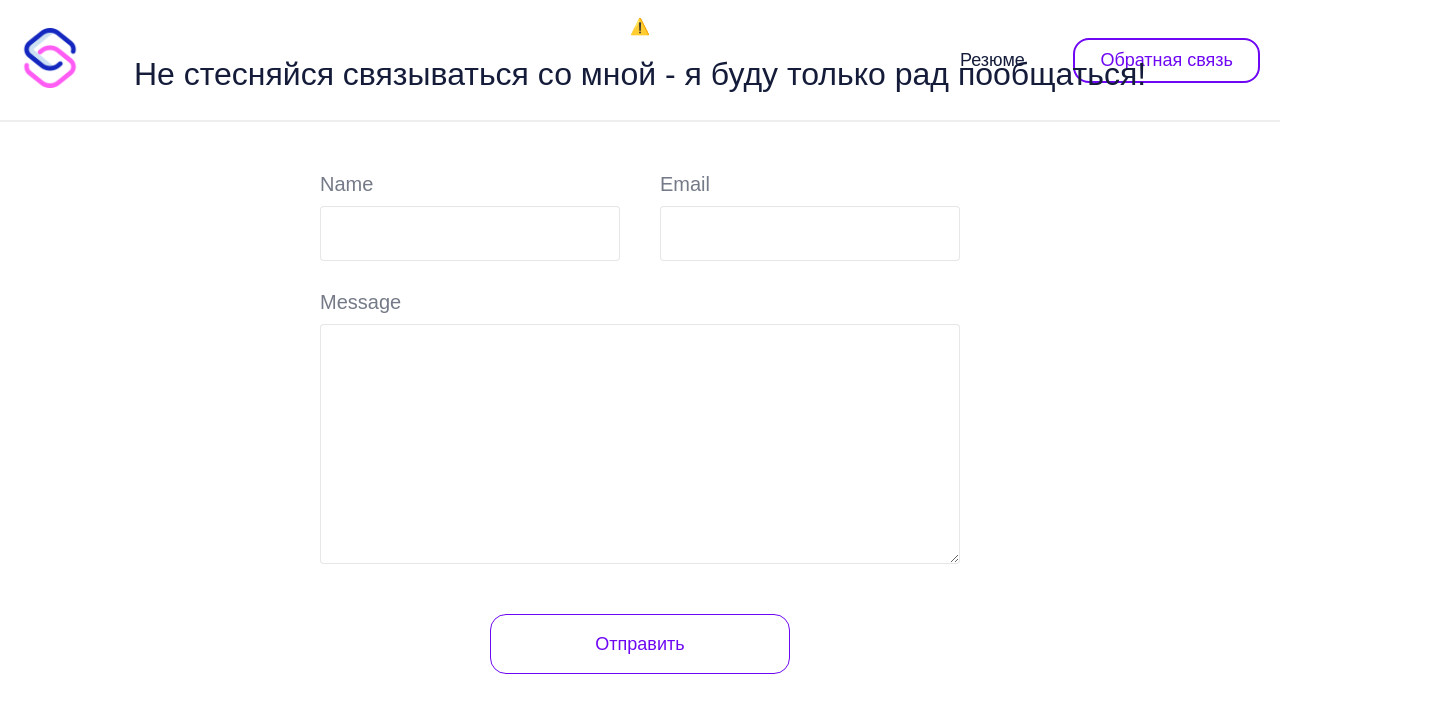
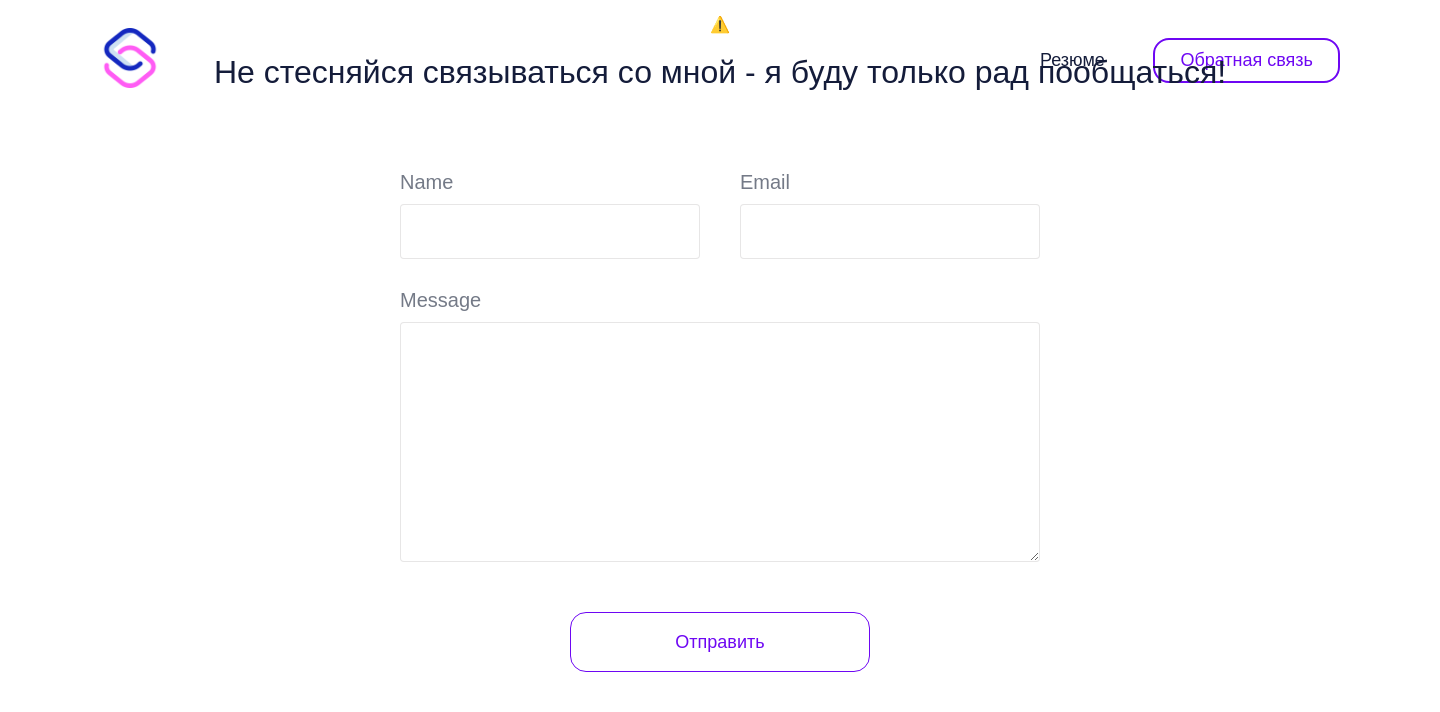
Before and after one commit to Minkaill/developer-portfolio, a Next.js app: page /feedback in a window 1280 px wide. Shown: the top 712 px of the page, 1440 px wide, since content can reach past the window. Built offline with nearby package versions, Linux system fonts and the light colour scheme; no server answers.

Commit message:
Added adaptive layout

```diff
--- a/components/Header.tsx
+++ b/components/Header.tsx
@@ -25,7 +25,6 @@ const Header = () => {
           </div>
         </nav>
       </header>
-      <hr className={styles.hr} />
     </>
   );
 };
--- a/pages/_app.tsx
+++ b/pages/_app.tsx
@@ -10,6 +10,7 @@ const App = ({ Component, pageProps }: AppProps) => {
         <link href="https://fonts.googleapis.com/css2?family=Inter:wght@400;500;600;700;800&family=Montserrat:wght@200;600&family=Nunito+Sans:ital,wght@0,200;0,300;0,400;0,600;0,700;0,800;1,200;1,300;1,400&family=Roboto+Condensed:wght@300;700&family=Roboto:wght@300&display=swap" />
       </Head>
       <main className="main">
+        {/* <hr className="hr_main"/> */}
         <Component {...pageProps} />
       </main>
     </Layout>
--- a/styles/Footer.module.scss
+++ b/styles/Footer.module.scss
@@ -112,3 +112,9 @@
     }
   }
 }
+
+@media (max-width: 1440px) {
+  .footer {
+    width: 1440px;
+  }
+}
--- a/styles/Header.module.scss
+++ b/styles/Header.module.scss
@@ -42,11 +42,6 @@
   }
 }
 
-.hr {
-  width: 100%;
-  border: 1px solid #eee;
-}
-
 @media (max-width: 1440px) {
   .header {
     width: 1240px;
--- a/styles/Home.module.scss
+++ b/styles/Home.module.scss
@@ -1,3 +1,9 @@
 .wrappper {
   width: 100%;
 }
+
+@media (max-width: 1440px) {
+  .wrapper {
+    width: 1440px;
+  }
+}
--- a/styles/globals.scss
+++ b/styles/globals.scss
@@ -10,8 +10,14 @@ body {
   font-family: "Nunito Sans", sans-serif;
 }
 
+#__next {
+  width: 100%;
+}
+
 .main {
-  width: 100vw;
+  .hr_main {
+    border: 1px solid #eee;
+  }
 }
 
 ul,
@@ -70,3 +76,15 @@ a {
     }
   }
 }
+
+@media (max-width: 1440px) {
+  .main {
+    width: 1440px;
+    margin: auto;
+  }
+
+  #__next {
+    width: 1440px;
+    margin: auto;
+  }
+}
```
Also changed, not shown: styles/Aboutme.module.scss (+7 -0 lines).
